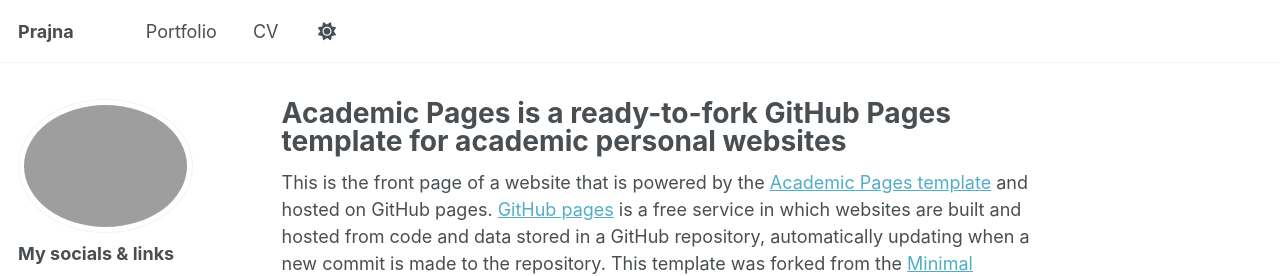
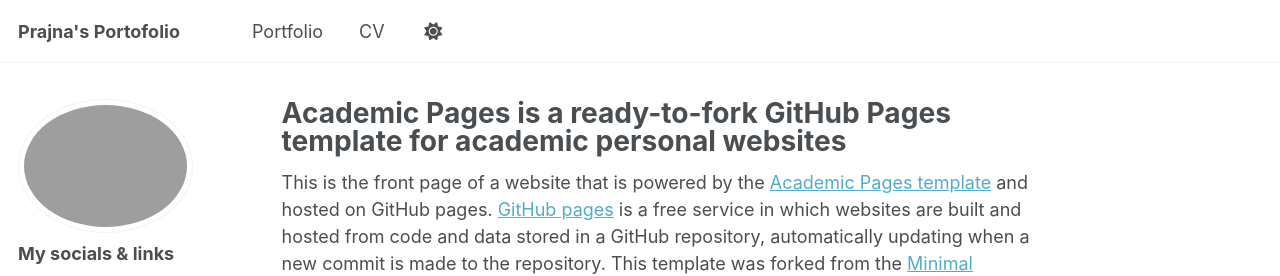
Before and after one commit to RaveliaRaes/praj.github.io, a Jekyll site: the page built from _pages/about.md, in a window 1280 px wide. Shown: the top 276 px of the page. Built offline with Jekyll 4.4.1, drawn with Linux system fonts in a browser that asks for light colours; a script that is not in the unit is left out.

Commit message:
Update _config.yml

```diff
--- a/_config.yml
+++ b/_config.yml
@@ -9,7 +9,7 @@
 # Basic Site Settings
 locale                   : "en-US"
 site_theme               : "default" # Currently available options are "default", "air"
-title                    : "Prajna"
+title                    : "Prajna's Portofolio"
 title_separator          : "-"
 name                     : &name "Prajna"
 description              : &description "Prajna's academic portfolio"   # Update this with a general description of your site, this is the default if not overridden by a page
```
